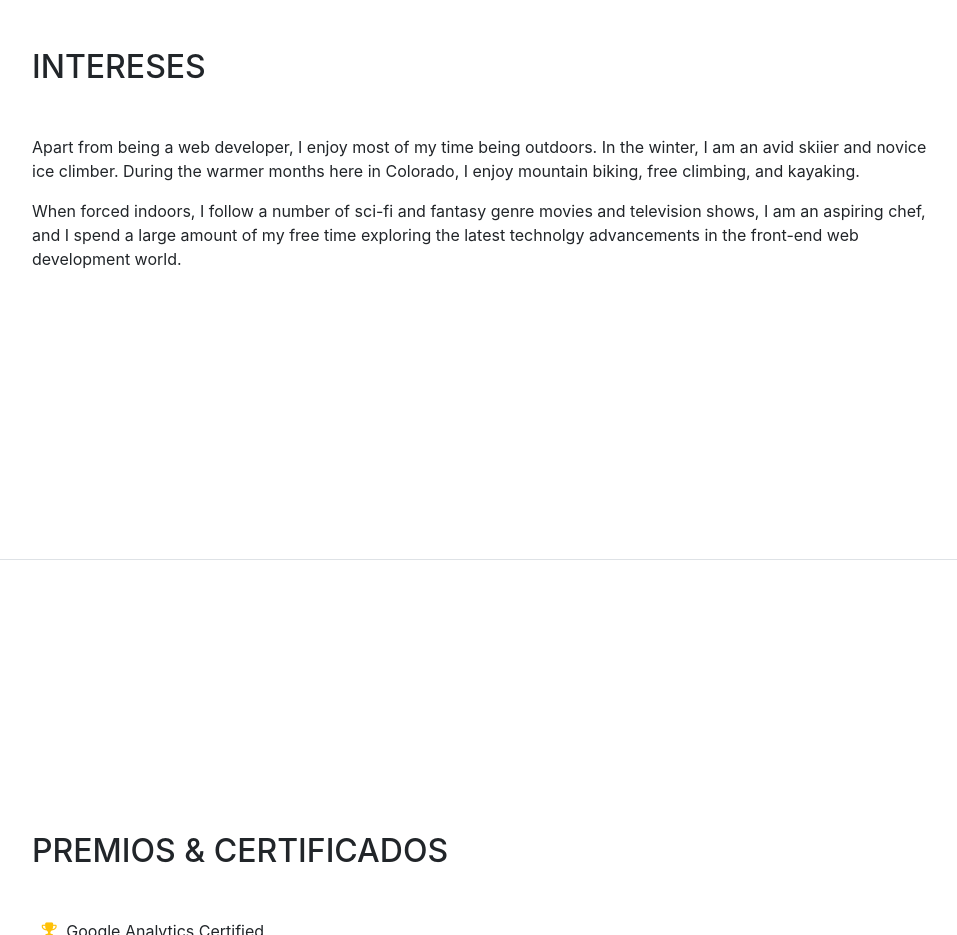
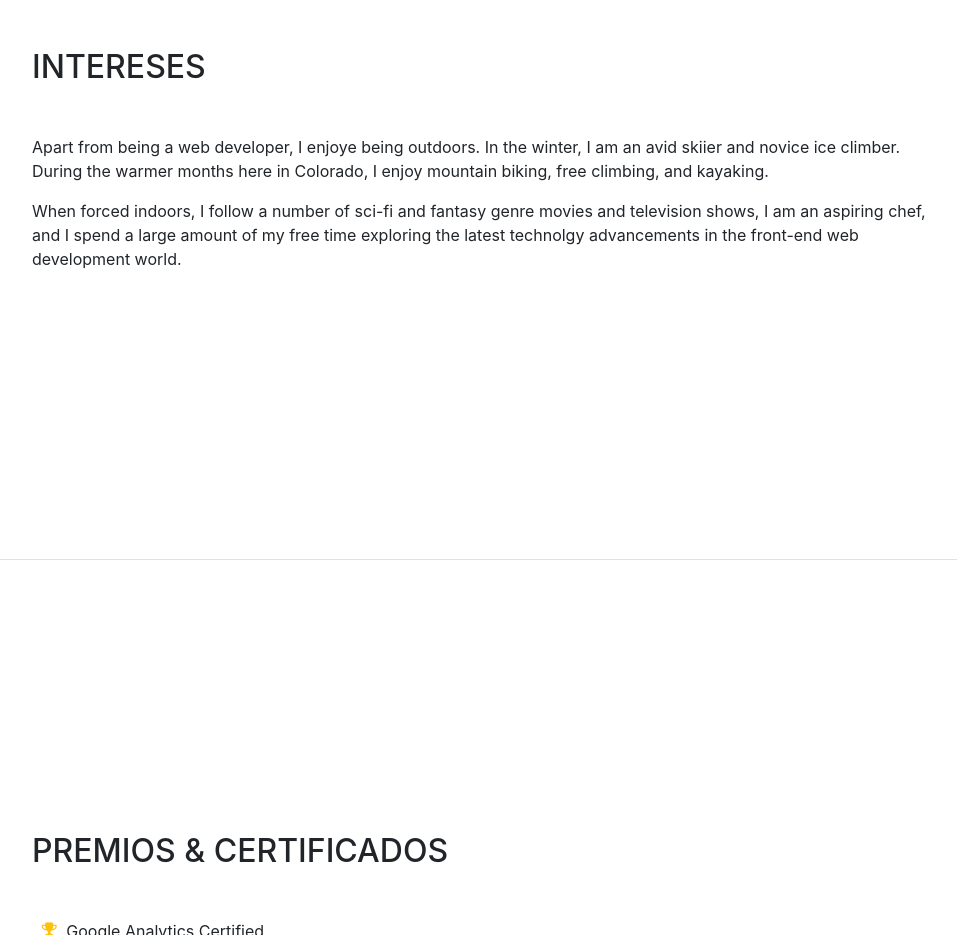
Before and after one commit to Joaquin694/Joaquin694.github.io, a website with bundled scripts: page index.html in a window 1280 px wide. Shown: the part 3440-4375 px from the top of the page, without its empty margins (288-1245 px from the left). Built offline with nearby package versions, Linux system fonts and the light colour scheme; a web font is replaced by a local one.

Commit message:
Agregando toques finales

```diff
--- a/index.html
+++ b/index.html
@@ -204,7 +204,7 @@
       <section class="resume-section p-3 p-lg-5 d-flex flex-column" id="interests">
         <div class="my-auto">
           <h2 class="mb-5">Intereses</h2>
-          <p>Apart from being a web developer, I enjoy most of my time being outdoors. In the winter, I am an avid skiier and novice ice climber. During the warmer months here in Colorado, I enjoy mountain biking, free climbing, and kayaking.</p>
+          <p>Apart from being a web developer, I enjoye being outdoors. In the winter, I am an avid skiier and novice ice climber. During the warmer months here in Colorado, I enjoy mountain biking, free climbing, and kayaking.</p>
           <p class="mb-0">When forced indoors, I follow a number of sci-fi and fantasy genre movies and television shows, I am an aspiring chef, and I spend a large amount of my free time exploring the latest technolgy advancements in the front-end web development world.</p>
         </div>
       </section>
```
